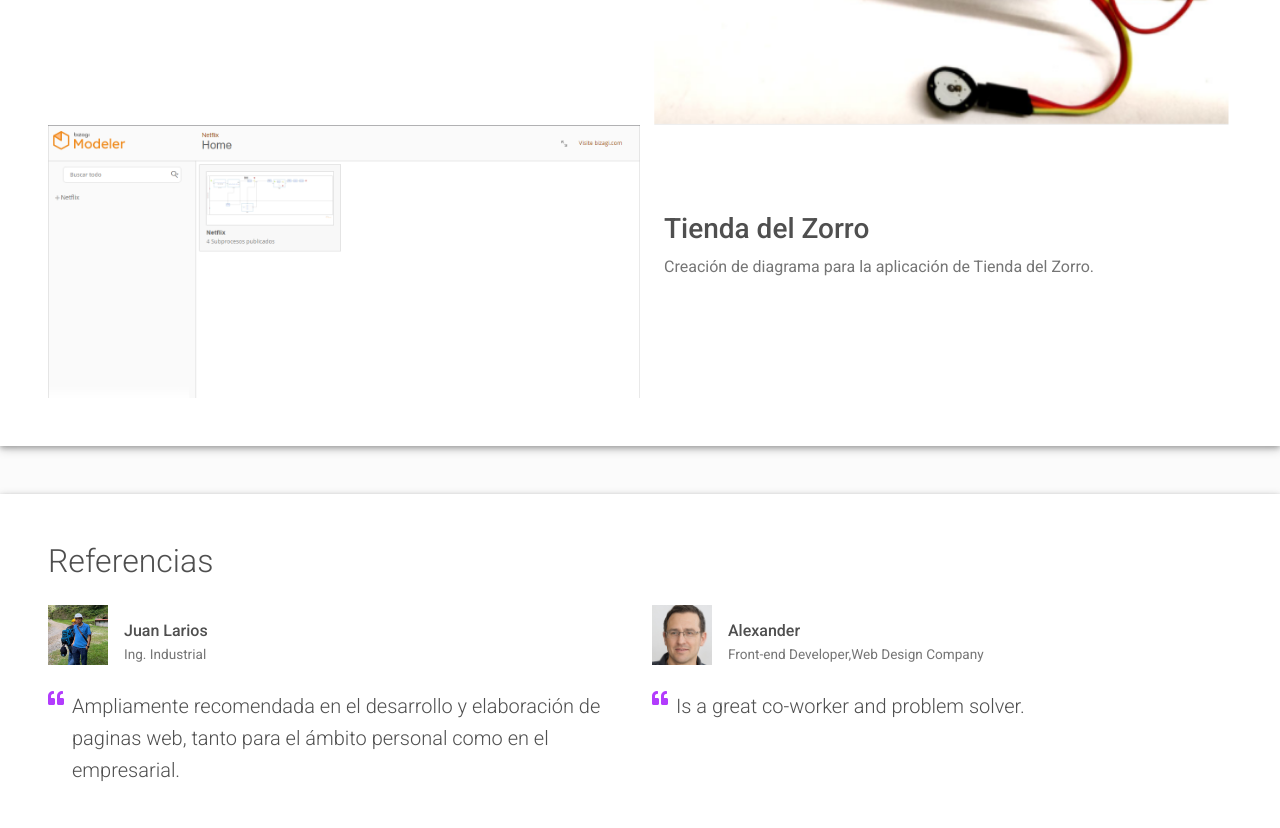
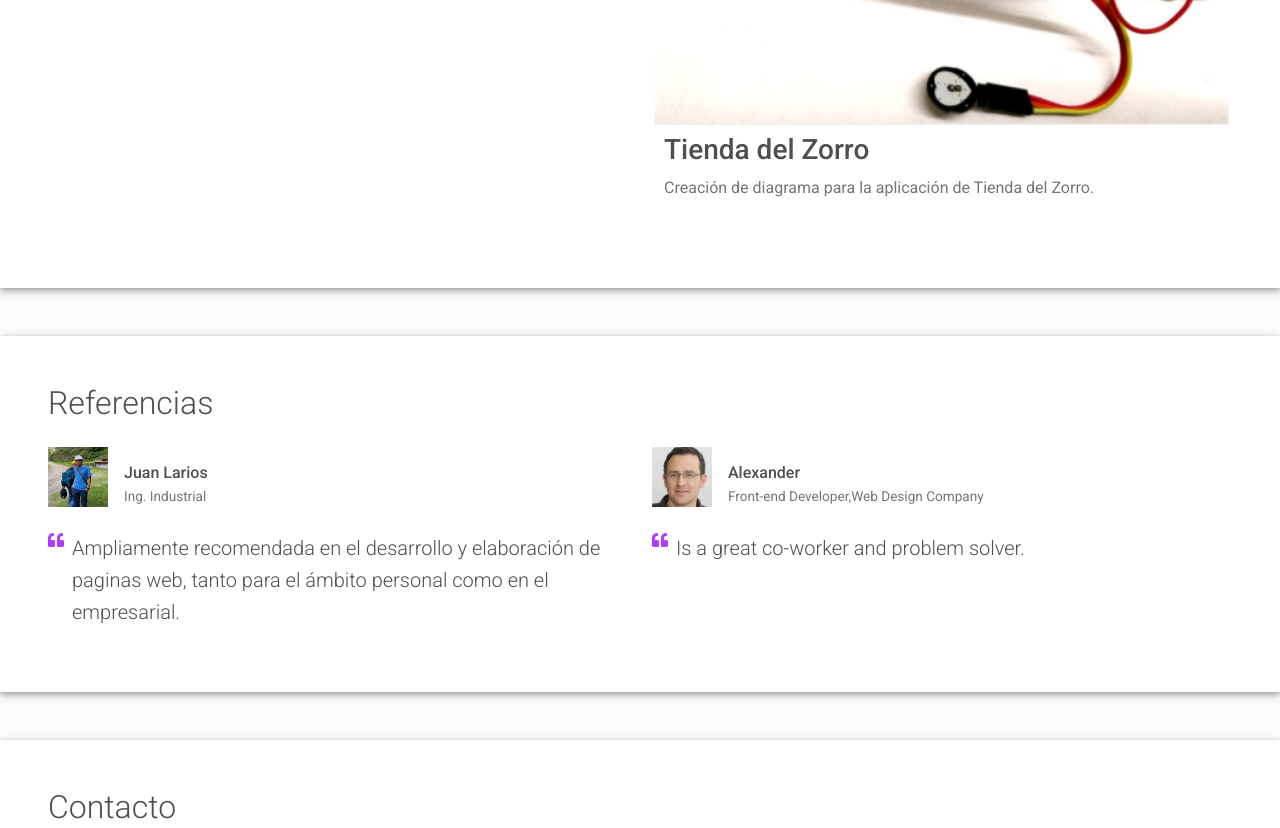
Before and after one commit to liiz2000/MyResumen, a plain HTML site: page index.html in a window 1280 px wide. Shown: the part 2700-3528 px from the top of the page. Drawn offline with Linux system fonts and the light colour scheme.

Commit message:
Add files via upload

```diff
--- a/index.html
+++ b/index.html
@@ -225,7 +225,7 @@
       </div>
           <div class="col-md-6 d-flex align-items-center" data-aos="fade-right" data-aos-delay="100"></div>
           <div class="row g-0">
-            <div class="col-md-6"><a href="https://liiz2000.github.io/TiendaZorro/#list" target="_blank"><img class="img-fluid" src="images/project-4.jpg" width="800" height="500"/></a></div>
+            <div class="col-md-6"><a href="https://liiz2000.github.io/TiendaZorro/#list" target="_blank"></a></div>
             <div class="col-md-6 d-flex align-items-center" data-aos="fade-left" data-aos-delay="100">
               <div class="m-4 mt-md-2">
                 <h3>Tienda del Zorro</h3>
```
